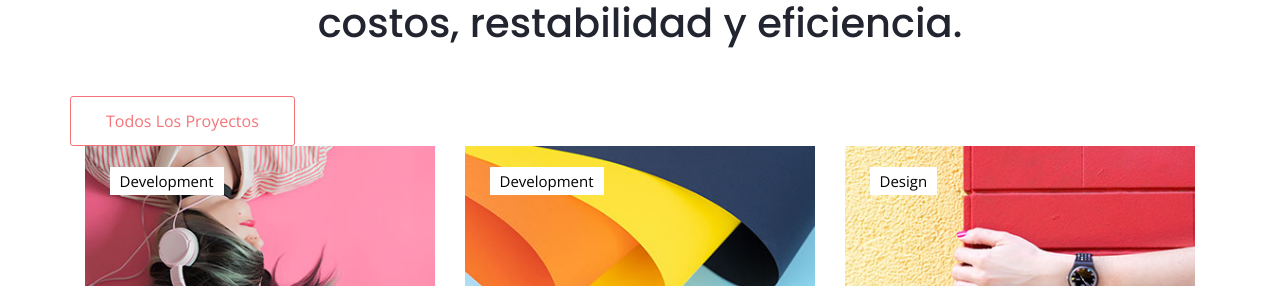
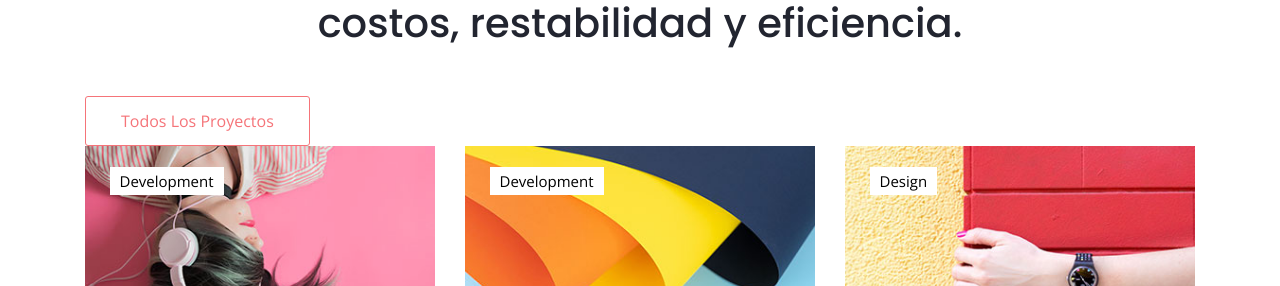
Before and after one commit to armandoytriago/aj2, a Jekyll site: the page built from index.html, in a window 1280 px wide and 900 px high, scrolled down 1631 px. Shown: the part 164-450 px from the top of the window. Built offline with Jekyll 4.4.1, drawn with Linux system fonts in a browser that asks for light colours.

Commit message:
Update blog.html

```diff
--- a/_includes/blog.html
+++ b/_includes/blog.html
@@ -8,7 +8,9 @@
 				</span>
 				<h3 class="mb-5 mt-2">Estos proyectos te entregan lo necesario para acelerar tu stack tecnologicos a la actualidad considerando costos, restabilidad y eficiencia.</h3>
 			</div>
-			<a href="blog-1.html" class="btn btn-outline-primary">Todos los proyectos</a>
+			<div class="col-lg-12 text-left">
+				<a href="blog-1.html" class="btn btn-outline-primary">Todos los proyectos</a>
+			</div>
 		</div>
 
 		<div class="row justify-content-center">
```
